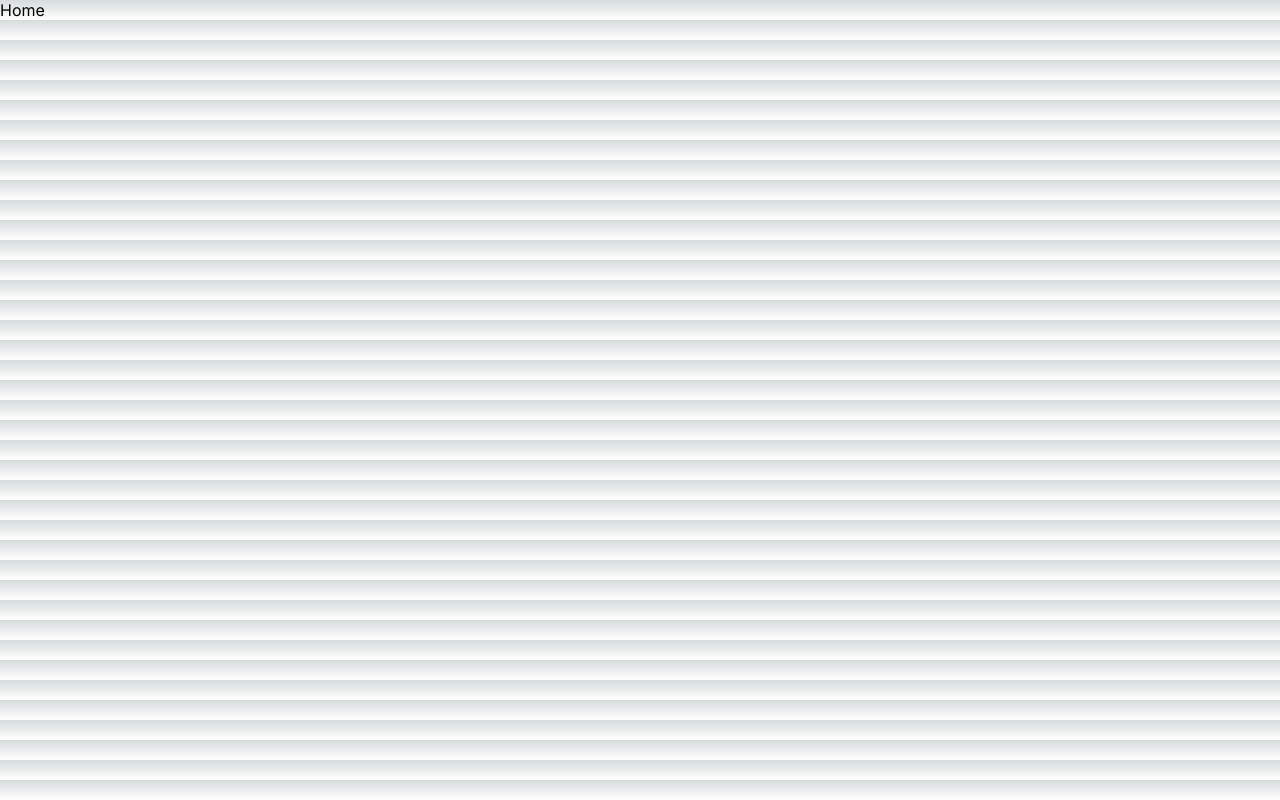
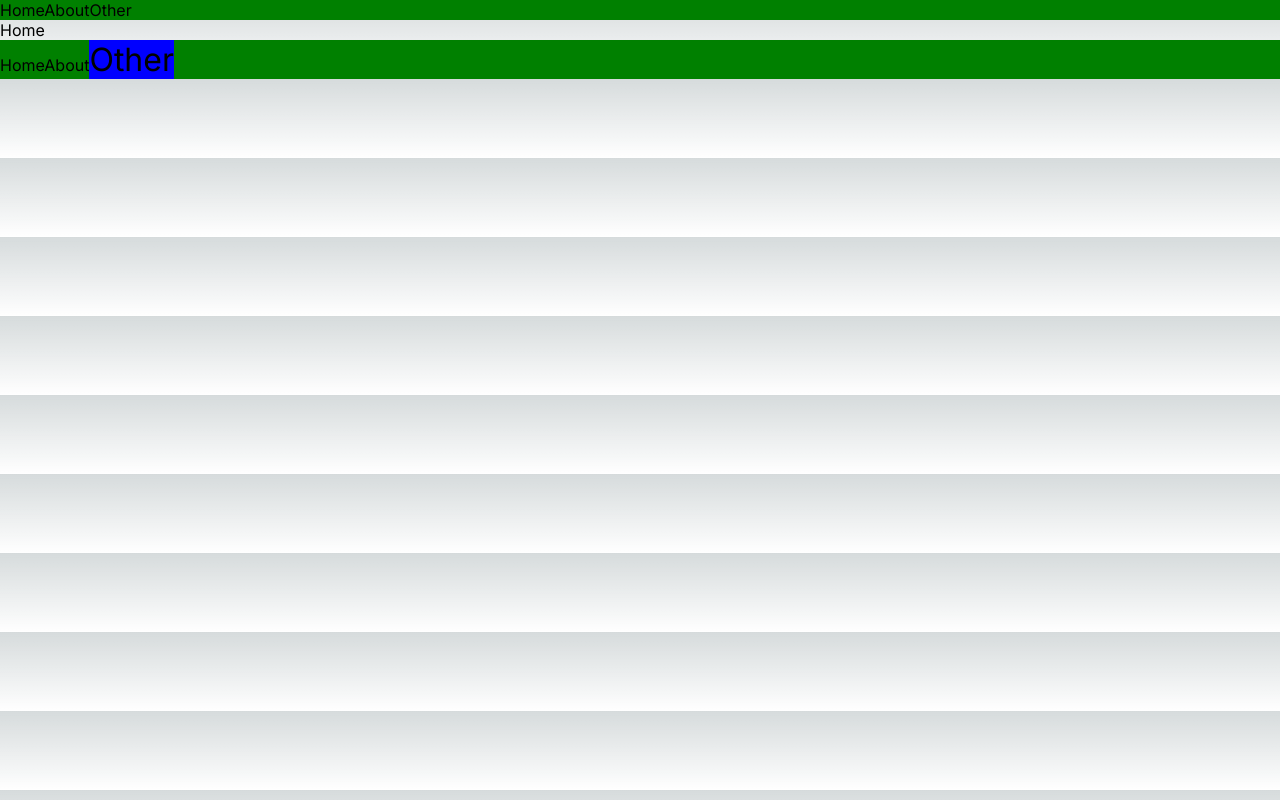
Before and after one commit to RobbieProkop/teashop-v2, a Next.js app in the folder frontend/: page / in a window 1280 px wide. Built offline with nearby package versions, Linux system fonts and the light colour scheme.

Commit message:
testing out some components

```diff
--- /dev/null
+++ b/frontend/app/components/Footer/Footer.tsx
@@ -0,0 +1,16 @@
+import React from "react";
+import Link from "next/link";
+import styles from "./footer.module.scss";
+
+const Footer = () => {
+  return (
+    <div className={styles.footer}>
+      <Link href="/">Home</Link>
+      <Link href="/about">About</Link>
+      <Link href="/other" className={styles.blue}>
+        Other
+      </Link>
+    </div>
+  );
+};
+export default Footer;
--- /dev/null
+++ b/frontend/app/components/Footer/footer.module.scss
@@ -0,0 +1,8 @@
+.footer {
+  background: green;
+
+  .blue {
+    background-color: blue;
+    font-size: 2rem;
+  }
+}
--- a/frontend/app/components/Header.tsx
+++ b/frontend/app/components/Header/Header.tsx
@@ -1,9 +1,10 @@
 import React from "react";
 import Link from "next/link";
+import styles from "./header.module.scss";
 
 const Header = () => {
   return (
-    <div>
+    <div className={styles.header}>
       <Link href="/">Home</Link>
       <Link href="/about">About</Link>
       <Link href="/other">Other</Link>
--- /dev/null
+++ b/frontend/app/components/Header/header.module.scss
@@ -0,0 +1,3 @@
+.header {
+  background: green;
+}
--- a/frontend/app/layout.tsx
+++ b/frontend/app/layout.tsx
@@ -1,22 +1,30 @@
-import './globals.css'
-import type { Metadata } from 'next'
-import { Inter } from 'next/font/google'
+import React from "react";
 
-const inter = Inter({ subsets: ['latin'] })
+import "./globals.css";
+import type { Metadata } from "next";
+import { Inter } from "next/font/google";
+import Header from "./components/Header/Header";
+import Footer from "./components/Footer/Footer";
+
+const inter = Inter({ subsets: ["latin"] });
 
 export const metadata: Metadata = {
-  title: 'Create Next App',
-  description: 'Generated by create next app',
-}
+  title: "Create Next App",
+  description: "Generated by create next app",
+};
 
 export default function RootLayout({
   children,
 }: {
-  children: React.ReactNode
+  children: React.ReactNode;
 }) {
   return (
     <html lang="en">
-      <body className={inter.className}>{children}</body>
+      <body className={inter.className}>
+        <Header />
+        {children}
+        <Footer />
+      </body>
     </html>
-  )
+  );
 }
--- a/frontend/package.json
+++ b/frontend/package.json
@@ -20,6 +20,7 @@
     "typescript": "5.1.6"
   },
   "devDependencies": {
+    "eslint-config-prettier": "^9.0.0",
     "sass": "^1.66.0"
   }
 }
--- a/frontend/tsconfig.json
+++ b/frontend/tsconfig.json
@@ -19,7 +19,7 @@
       }
     ],
     "paths": {
-      "@/*": ["./*"]
+      // "@/*": ["./*"]
     }
   },
   "include": ["next-env.d.ts", "**/*.ts", "**/*.tsx", ".next/types/**/*.ts"],
```
Also changed, not shown: frontend/.eslintrc.json, 1 other file (tests, documents, lock files or other folders).
